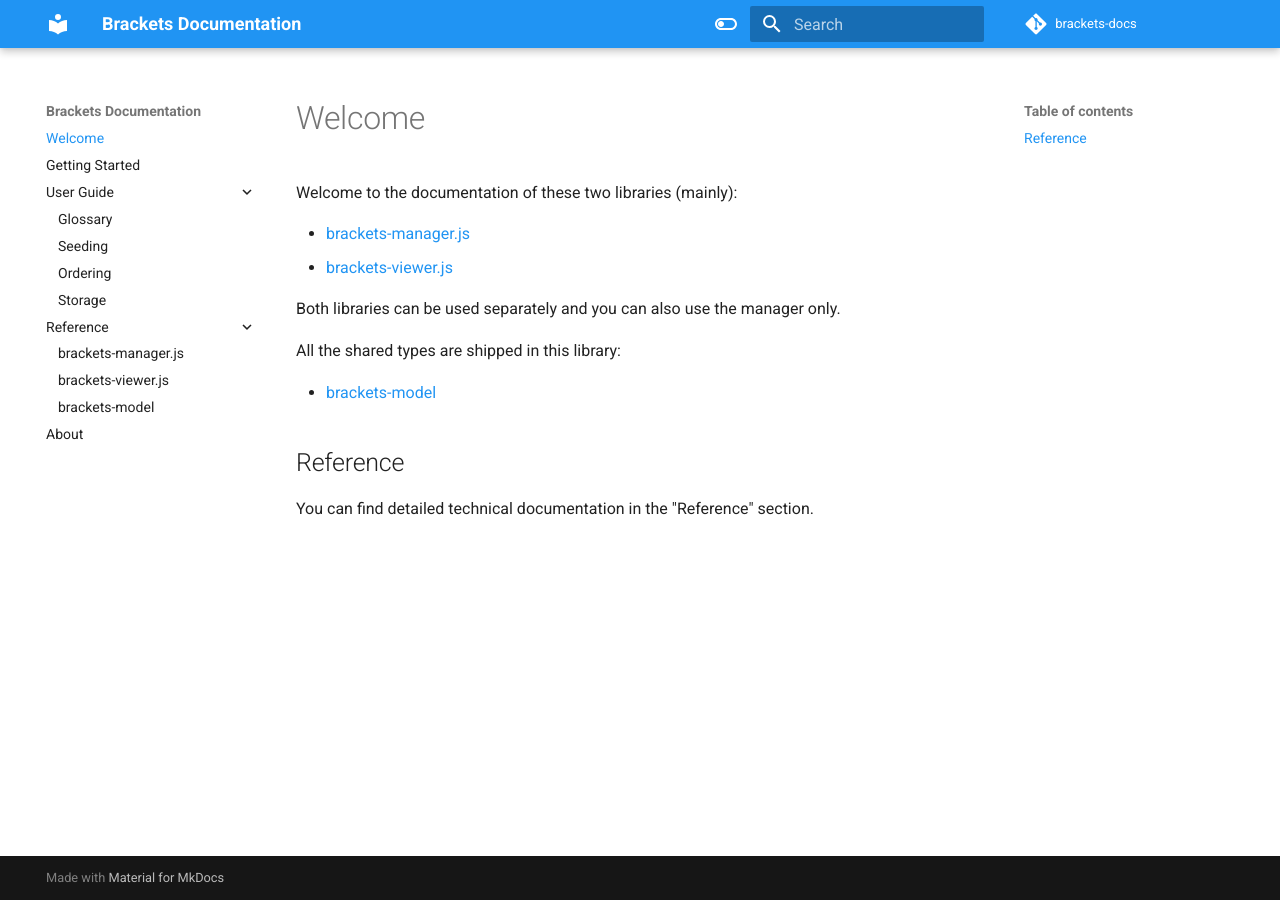
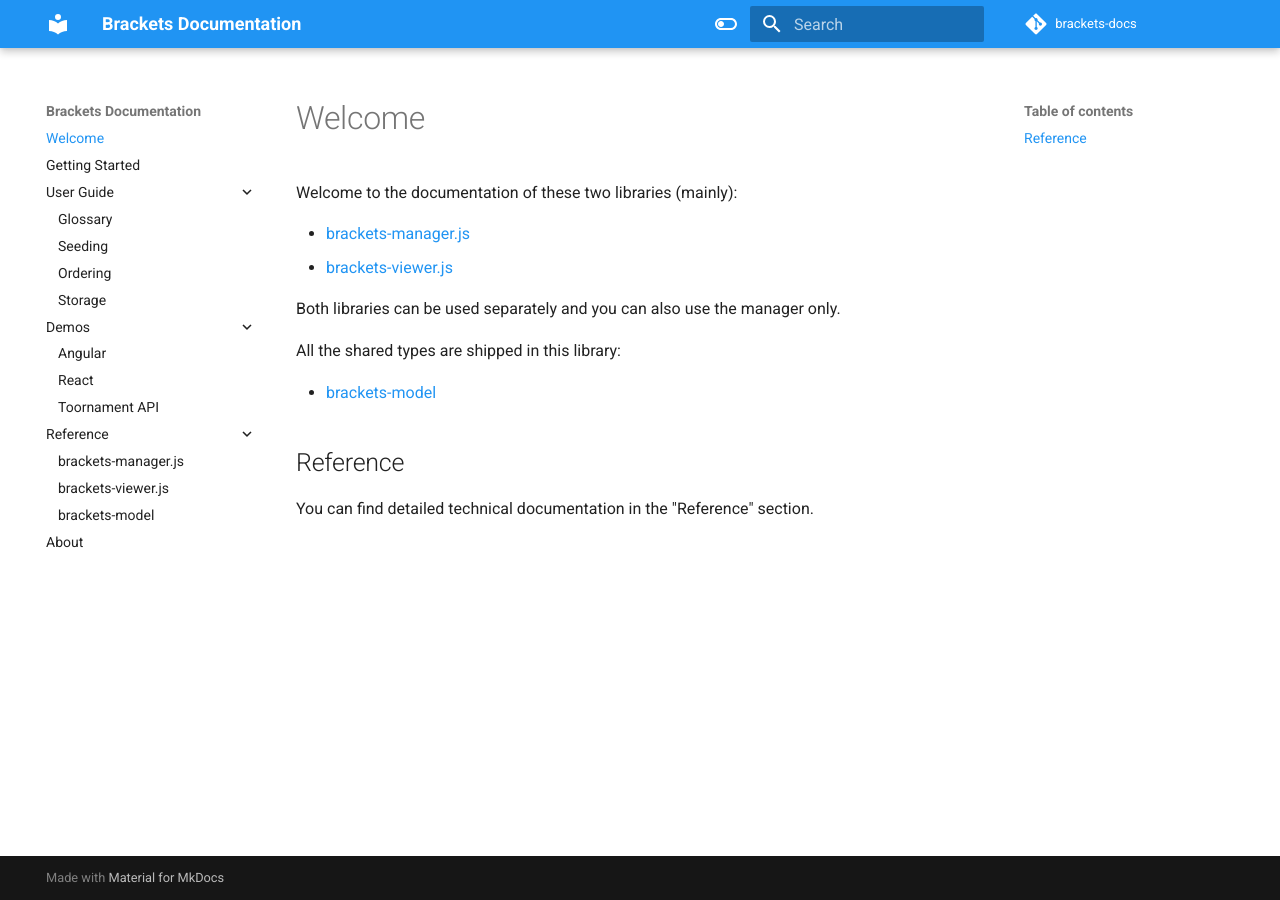
Before and after one commit to Drarig29/brackets-docs, an MkDocs documentation site: the page built from docs/index.md, in a window 1280 px wide. Built offline with MkDocs 1.6.1 and Material for MkDocs 9.7.7, drawn with Linux system fonts in a browser that asks for light colours; comment, search, counter and statistics services are not loaded.

Commit message:
Add demos

```diff
--- a/mkdocs.yml
+++ b/mkdocs.yml
@@ -30,6 +30,10 @@
     - "Seeding": "user-guide/seeding.md"
     - "Ordering": "user-guide/ordering.md"
     - "Storage": "user-guide/storage.md"
+  - "Demos":
+    - "Angular": "https://stackblitz.com/edit/angular-ivy-bhv3yu"
+    - "React": "https://replit.com/@Drarig29/React-and-brackets-viewerjs#src/App.js"
+    - "Toornament API": "https://replit.com/@Drarig29/Toornament-and-brackets-viewerjs#src/App.js"
   - "Reference":
     - "brackets-manager.js": "reference/manager"
     - "brackets-viewer.js": "reference/viewer"
```
